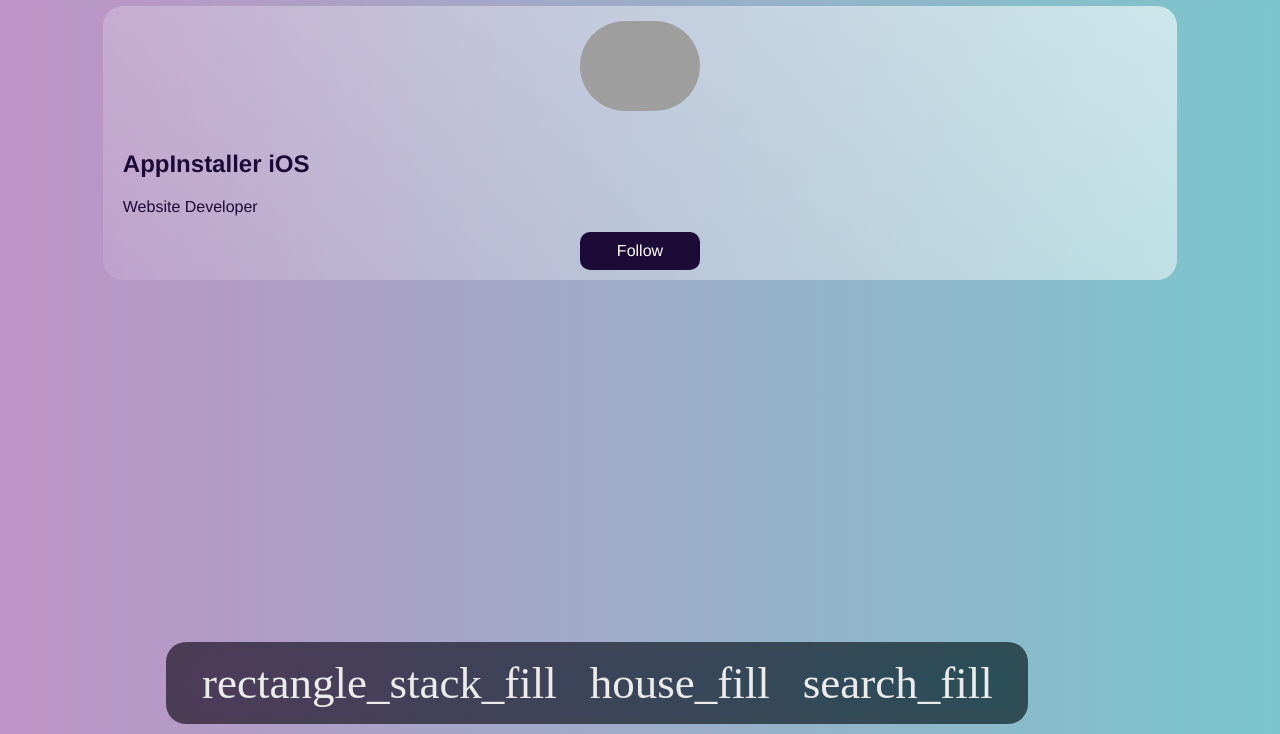
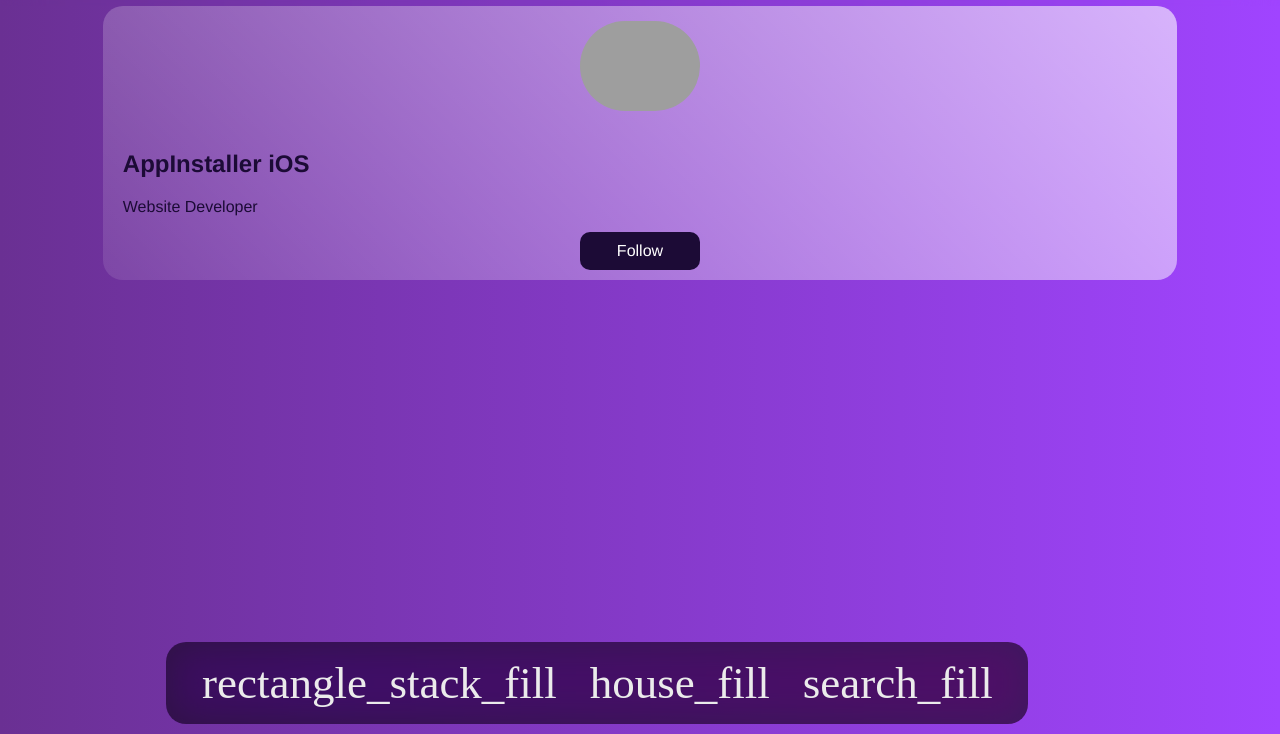
Before and after one commit to NezKoChan/NezKo, a plain HTML site: page index.html in a window 1280 px wide. Shown: the part 66-800 px from the top of the page. Drawn offline with Linux system fonts and the light colour scheme; grey boxes are pictures that could not be loaded; a web font is replaced by a local one.

Commit message:
Update style.css

```diff
--- a/style.css
+++ b/style.css
@@ -1,7 +1,7 @@
 body {
 font-family: helvetica;
-background-image: linear-gradient(to right, #be93c5, #7bc6cc);
-background-color: #be93c5;
+background-image: linear-gradient(to right, #6a3093, #a044ff);
+background-color: #6a3093;
 -webkit-touch-callout: none;
 user-select: none;
 -webkit-user-select: none;
```
